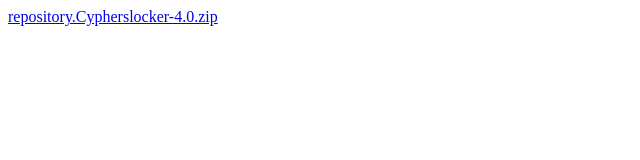
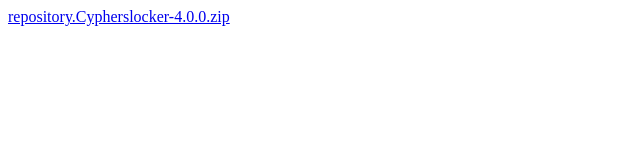
Before and after one commit to CypherMediaGIT/CypherMediaGIT.github.io, a plain HTML site: page index.html in a window 1280 px wide. Shown: the full height of the page, 0-640 px from the left. Drawn offline with Linux system fonts and the light colour scheme.

Commit message:
Update index.html

```diff
--- a/index.html
+++ b/index.html
@@ -1 +1 @@
-<a href="cypher/repository.Cypherslocker-4.0.zip">repository.Cypherslocker-4.0.zip</a>
+<a href="cypher/repository.Cypherslocker-4.0.0.zip">repository.Cypherslocker-4.0.0.zip</a>
```
